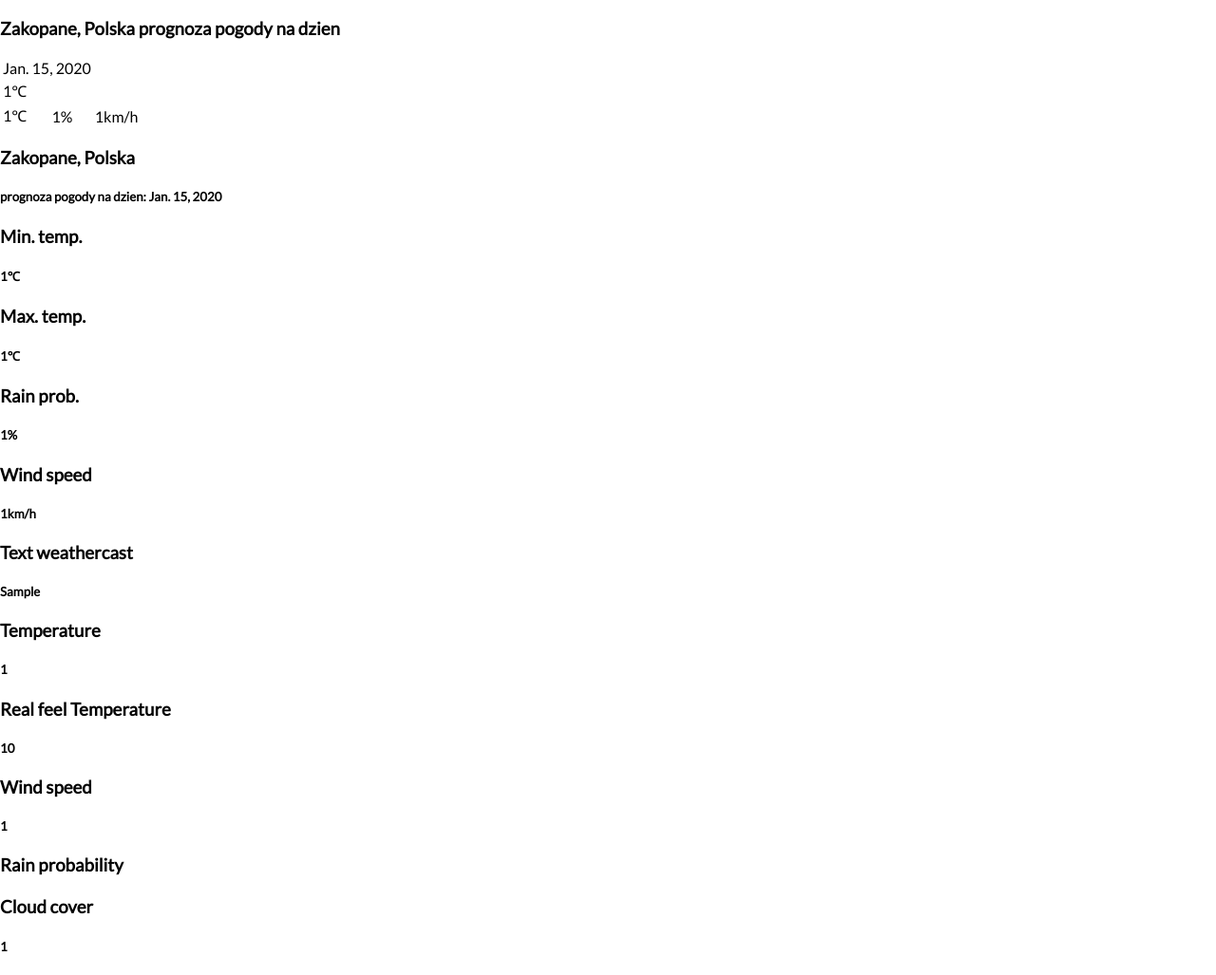
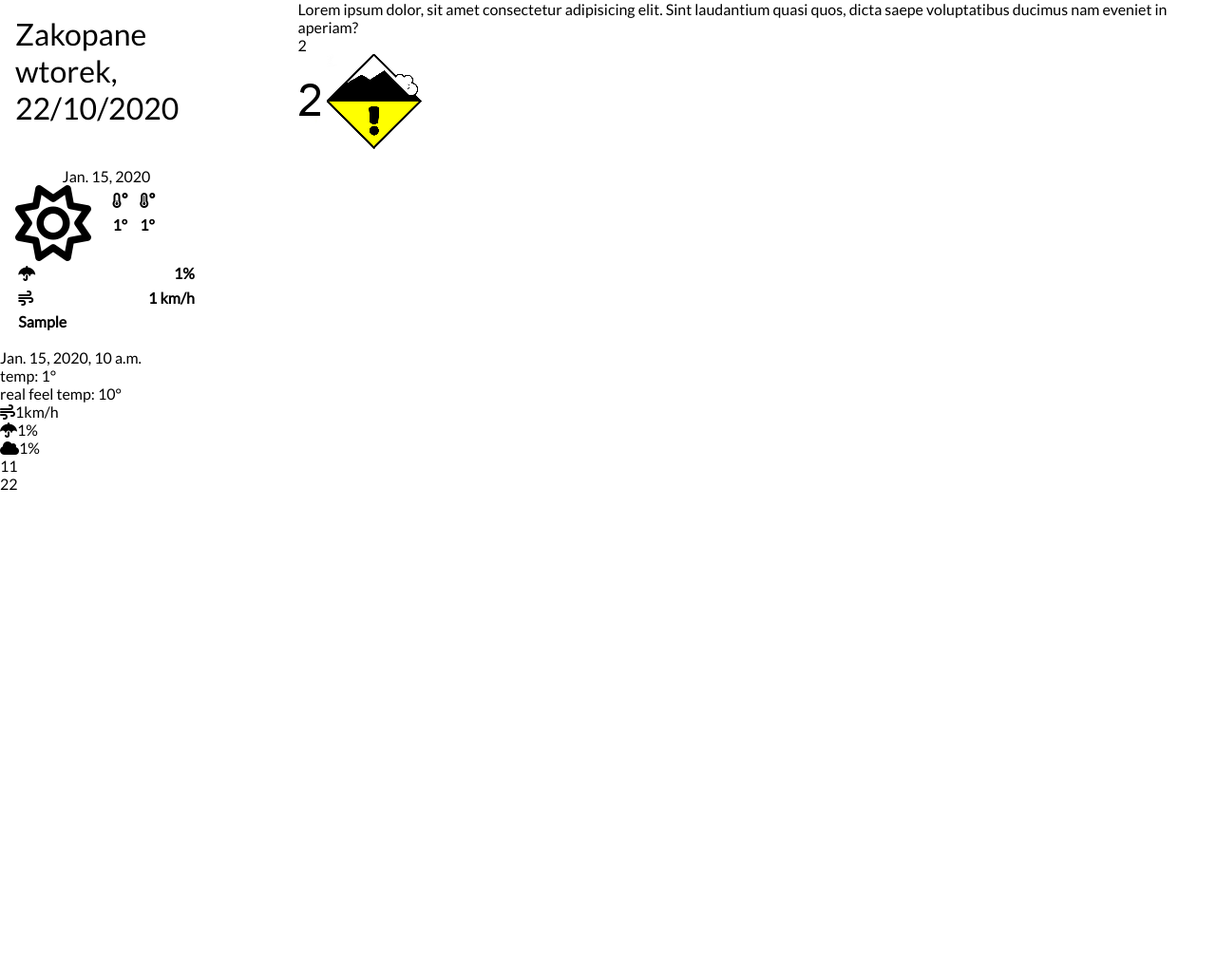
Before and after one commit to bartoszkobylinski/mountain_weather, a Django app: page /index/ in a window 1280 px wide. Shown: the whole page at 95% size. After the commit the page ends 516 px from the top, so only its background shows below. Run offline with Django 3.2, Linux system fonts and the light colour scheme; tables that the repository leaves empty hold one stand-in row (values such as "Sample post"); some libraries are stand-ins or nearby versions.

Commit message:
Working on view and template to show data from database

```diff
--- a/mountain_weather/zakopane_weather/scraper.py
+++ b/mountain_weather/zakopane_weather/scraper.py
@@ -161,7 +161,7 @@ class MountainWeatherScraper(Scraper):
                 windspeed_element = self.browser.find_element_by_xpath(
                     f'//*[@id="forecast-cont"]/table/tbody/tr[2]/td[{y}]/div/div/span'
                 )
-                windspeed_element = windspeed_element.text
+                windspeed_element = int(windspeed_element.text)* 3.6
                 if windspeed_element == '':
                     windspeed_element = 0
                 elif windspeed_element == '-':
--- a/mountain_weather/zakopane_weather/static/css/style1.css
+++ b/mountain_weather/zakopane_weather/static/css/style1.css
@@ -1,13 +1,72 @@
 body{
     margin: 0;
     font-family: 'Lato', sans-serif;
+    padding: 0;
 }
-.content-wrapper{
+main{
     display: flex;
     flex-direction: column;
 }
-.daily-weather-data{
+h6{
+    margin: 0;
+    padding: 0.2rem;
+    font-size: 1rem;
+}
+.city-data{
+    padding-left: 3rem;
+    padding: 1rem;
+    font-size: 2rem;
+}
+.day{
+    display: flex;
+    flex-direction: column;
+    width: 100%;
+}
+.top,
+.days-forecast,
+.hour-forecast{
     display: flex;
     flex-direction: row;
 
 }
+.day-forecast__date{
+    text-align: center;
+}
+.day-forecast__temp{
+    display: flex;
+    flex-direction: row;
+}
+.day-forecast__temp_img{
+    width: 50%;
+}
+.day-forecast__temp_img i{
+    font-size: 5rem;
+}
+.day-forecast__temp_det{
+    display: flex;
+    flex-direction: row;
+    width: 50%;
+    font-size: 1.5rem;
+    font-weight: 900;
+    text-align: center;
+}
+.day-forecast__temp_det_min,
+.day-forecast__temp_det_max{
+   padding: 0.2rem;
+
+}
+.day-forecast{
+    width: 15%;
+    padding: 1rem;
+    font-weight: 500;
+}
+.day-forecast__other_rain,
+.day-forecast__other_wind{
+    display: flex;
+    flex-direction: row;
+    justify-content: space-between;
+}
+.days-forecast__phrase {
+    text-align: center;
+    font-size: 1rem;
+}
--- a/mountain_weather/zakopane_weather/templates/index2.html
+++ b/mountain_weather/zakopane_weather/templates/index2.html
@@ -5,69 +5,78 @@
     <meta charset="UTF-8">
     <meta name="viewport" content="width=device-width, initial-scale=1.0">
     <meta http-equiv="X-UA-Compatible" content="ie=edge">
+    <script src="https://kit.fontawesome.com/aef6646358.js" crossorigin="anonymous"></script>
     <link href="https://fonts.googleapis.com/css?family=Lato&display=swap" rel="stylesheet">
-    <link rel="stylesheet" href="{% static 'css/style.css' %}">
+    <link rel="stylesheet" href="{% static 'css/style1.css' %}">
     <title>Document</title>
 </head>
 <body>
-    <section class="daily_forecast">
-       {% for data in DailyForecast %}
+    <main>
         <div class="day">
-            <div class="location">
-                <h3>Zakopane, Polska</h3>
-                <h5>prognoza pogody na dzien: {{data.date}}</h5>
+            <div class="top">
+                <div class="city-data">
+                    <div class="city-name">Zakopane</div>
+                    <div class="date">wtorek, 22/10/2020</div>
                 </div>
-            <div class="weather-info">
-                <div class="temp">
-                    <div class="temp-min">
-                        <h3>Min. temp.</h3>
-                        <h5>{{ data.min_temp }}&#8451;</h5>
-                    </div>
-                    <div class="temp-max">
-                        <h3>Max. temp.</h3>
-                        <h5>{{ data.max_temp }}&#8451;</h5>
+                <div class="avalanche">
+                    <div class="avalanche-level_info">Lorem ipsum dolor, sit amet consectetur adipisicing elit. Sint laudantium quasi quos, dicta saepe voluptatibus ducimus nam eveniet in aperiam?</div>
+                    <div class="avalanche-level">2</div>
+                    <div class="avalanche-img"><img src="{% static 'images/2_level.png' %}" alt="2_avalanche_level"></div>
                 </div>
             </div>
-                <div class="other">
-                    <div class="probability">
-                        <h3>Rain prob.</h3>
-                        <h5>{{ data.probability }}%</h5>
+            <div class="days-forecast">
+                {% for data in DailyForecast%}
+                <div class="day-forecast">
+                    <div class="day-forecast__date">{{data.date}}</div>
+                    <div class="day-forecast__temp">
+                        <div class="day-forecast__temp_img"><i class="far fa-sun"></i></div>
+                        <div class="day-forecast__temp_det">
+                            <div class="day-forecast__temp_det_min">
+                                <h6><i class="fas fa-temperature-low"></i></h6>
+                                <h6>{{data.min_temp}}&#176</h6>
                             </div>
-                    <div class="wind-speed">
-                        <h3>Wind speed</h3>
-                        <h5>{{ data.wind_speed }}km/h</h5>
+                            <div class="day-forecast__temp_det_max">
+                                <h6><i class="fas fa-temperature-high"></i></h6>
+                                <h6>{{data.max_temp}}&#176</h6>
                             </div>
                         </div>
                     </div>
-            <div class="phrase">
-                <h3>Text weathercast</h3>
-                <h5>{{ data.phrase }}</h5>
+                    <div class="day-forecast__other">
+                        <div class="day-forecast__other_rain">
+                            <h6><i class="fas fa-umbrella"></i></h6>
+                            <h6>{{data.probability}}%</h6>
+                        </div>
+                        <div class="day-forecast__other_wind">
+                            <h6><i class="fas fa-wind"></i></h6>
+                            <h6>{{data.wind_speed}} km/h</h6>
+                        </div>
+                    </div>
+                    <div class="day-forecast__phrase">
+                        <h6>{{data.phrase}}</h6>
                     </div>
                 </div>
                  {% endfor %}
-    </section>
-    <section class="hourly-forecast">
+            </div>
+            <div class="hour-forecast">
                 {% for data in HourlyForecast %}
-        <div class="hour">
-            <div class="box-wrapper">
-                <div class="hour-temp">
-                    <h3>Temperature</h3>
-                    <h5>{{ data.temp }}</h5>
-                    <h3>Real feel Temperature</h3>
-                    <h5>{{ data.real_feel_temp }}</h5>
+                <div class="hour-detail">
+                    <div class="hour-detail__date">{{ data.date_time }}</div>
+                    <div class="hour-detail__temp">temp: {{ data.temp }}&#176</div>
+                    <div class="hour-detail__real_temp">real feel temp: {{ data.real_feel_temp }}&#176</div>
+                    <div class="hour-detail__wind_speed"><i class="fas fa-wind"></i>{{ data.wind_speed }}km/h</div>
+                    <div class="hour-detail__rain_probability"><i class="fas fa-umbrella"></i>{{ data.rain_probability}}%</div>
+                    <div class="hour-detail__cloud"><i class="fas fa-cloud"></i>{{ data.cloud_cover }}%</div>
+
                 </div>
-                <div class="hour-other">
-                    <h2>{{ data.date_time }}</h2>
-                    <h3>Wind speed</h3>
-                    <h5>{{ data.wind_speed }}</h5>
-                    <h3>Rain probability</h3>
-                    <h5>{{ data.rain_probabilty }}</h5>
-                    <h3>Cloud cover</h3>
-                    <h5>{{ data.cloud_cover }}</h5>
+                {% endfor %}
             </div>
         </div>
+        <div class="tpn">
+            11
         </div>
-        {% endfor %}
-    </section>
+        <div class="mountains">
+            <div class="mountain">22</div>
+        </div>
+    </main>
 </body>
 </html>
--- a/mountain_weather/zakopane_weather/urls.py
+++ b/mountain_weather/zakopane_weather/urls.py
@@ -16,7 +16,7 @@ router.register('mountain', MountainViewset)
 router.register('octaveofday', OctaveOfDayViewset)
 
 urlpatterns =[
-    path('index/', IndexView.as_view(template_name="index.html")),
+    path('index/', IndexView.as_view(template_name="index2.html")),
     path('viewset/', include(router.urls)),
     path('viewset/hourlyforecast/<int:pk>/', include(router.urls))
 ]
--- a/mountain_weather/zakopane_weather/views.py
+++ b/mountain_weather/zakopane_weather/views.py
@@ -10,7 +10,7 @@ from . import serializers
 
 
 class IndexView(TemplateView):
-    template_name = 'index.html'
+    template_name = 'index2.html'
 
     def get_context_data(self, **kwargs):
         context = super(IndexView, self).get_context_data(**kwargs)
```
Also changed, not shown: mountain_weather/zakopane_weather/avalanche.py (+10 -12 lines), mountain_weather/zakopane_weather/cron.py (+13 -2 lines), mountain_weather/zakopane_weather/migrations/0004_auto_20200320_1715.py (added), mountain_weather/zakopane_weather/static/images/2_level.png (added), mountain_weather/zakopane_weather/static/images/sunny.jpeg (added). Lines whose indentation alone changed are shown as unchanged.
